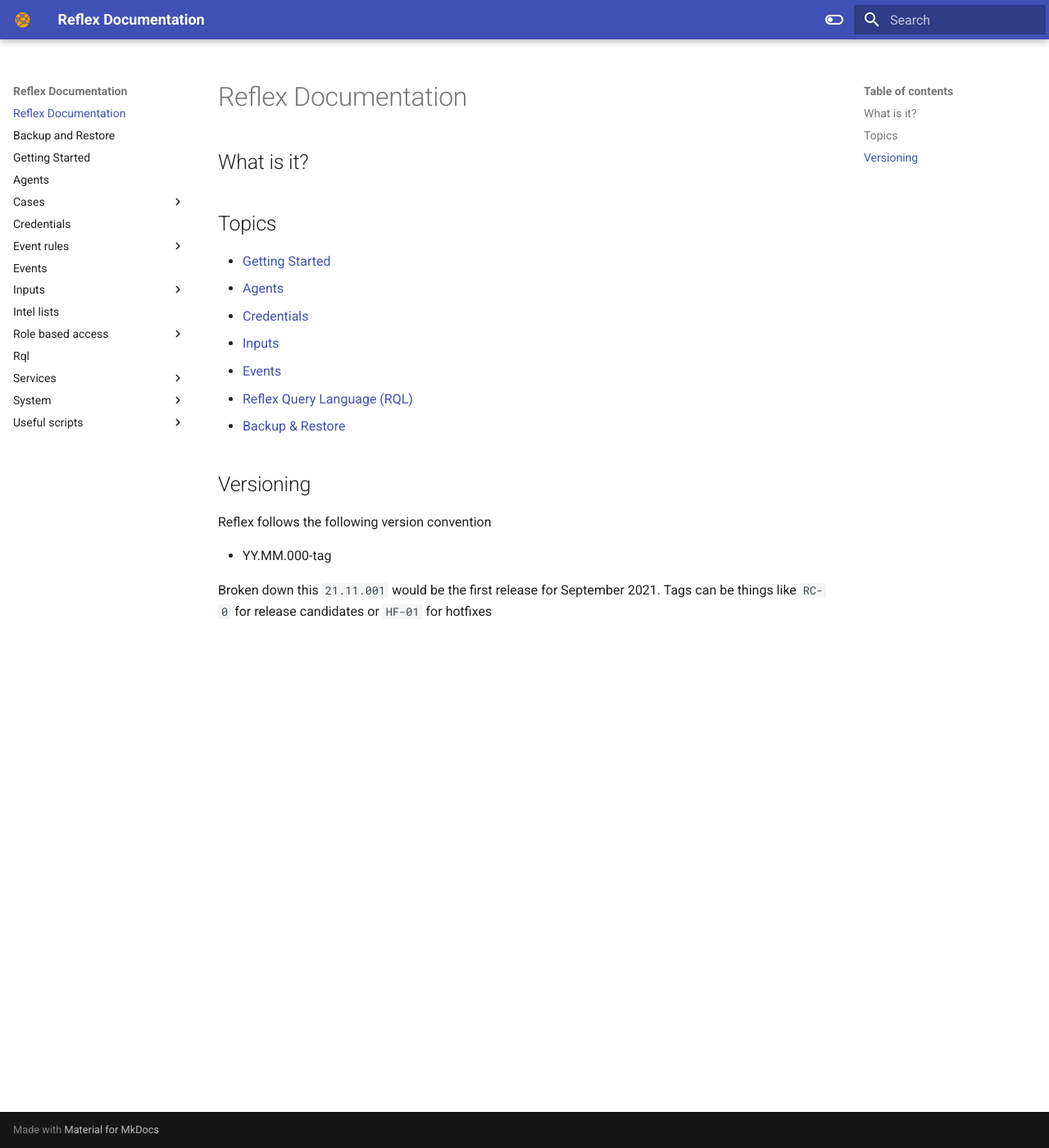
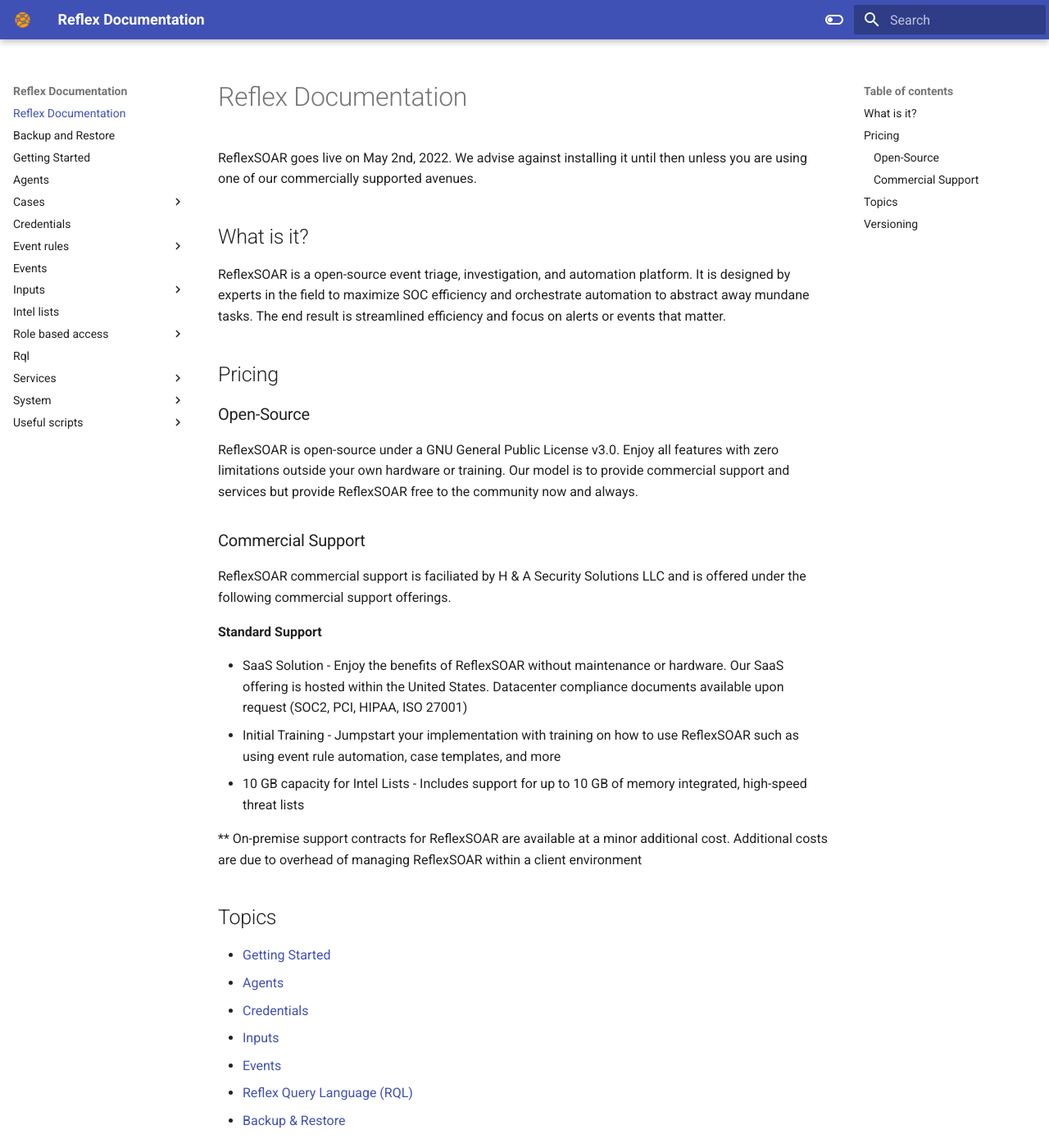
Before and after one commit to reflexsoar/reflex-docs, an MkDocs documentation site: the page built from docs/index.md, in a window 1280 px wide and 1400 px high. Shown: the whole window at 82% size. Built offline with MkDocs 1.6.1 and Material for MkDocs 9.7.7, drawn with Linux system fonts in a browser that asks for light colours; some of the changed text lies outside the part shown.

Commit message:
Small home page change

```diff
--- a/docs/index.md
+++ b/docs/index.md
@@ -1,6 +1,23 @@
 # Reflex Documentation
+ReflexSOAR goes live on May 2nd, 2022. We advise against installing it until then unless you are using one of our commercially supported avenues.
+## What is it?
+ReflexSOAR is a open-source event triage, investigation, and automation platform. It is designed by experts in the field to maximize SOC efficiency and orchestrate automation to abstract away mundane tasks. The end result is streamlined efficiency and focus on alerts or events that matter.
 
-## What is it?
+## Pricing
+### Open-Source
+ReflexSOAR is open-source under a GNU General Public License v3.0. Enjoy all features with zero limitations outside your own hardware or training. Our model is to provide commercial support and services but provide ReflexSOAR free to the community now and always.
+
+### Commercial Support
+ReflexSOAR commercial support is faciliated by H & A Security Solutions LLC and is offered under the following commercial support offerings.
+
+**Standard Support**
+
+- SaaS Solution - Enjoy the benefits of ReflexSOAR without maintenance or hardware. Our SaaS offering is hosted within the United States. Datacenter compliance documents available upon request (SOC2, PCI, HIPAA, ISO 27001)
+- Initial Training - Jumpstart your implementation with training on how to use ReflexSOAR such as using event rule automation, case templates, and more
+- 10 GB capacity for Intel Lists - Includes support for up to 10 GB of memory integrated, high-speed threat lists
+
+
+** On-premise support contracts for ReflexSOAR are available at a minor additional cost. Additional costs are due to overhead of managing ReflexSOAR within a client environment
 
 ## Topics
 
@@ -18,4 +35,4 @@
 
 - YY.MM.000-tag
 
-Broken down this `21.11.001` would be the first release for September 2021.  Tags can be things like `RC-0` for release candidates or `HF-01` for hotfixes
+Broken down this `22.05.001` would be the first release for August 2022.  Tags can be things like `RC-0` for release candidates or `HF-01` for hotfixes
```
